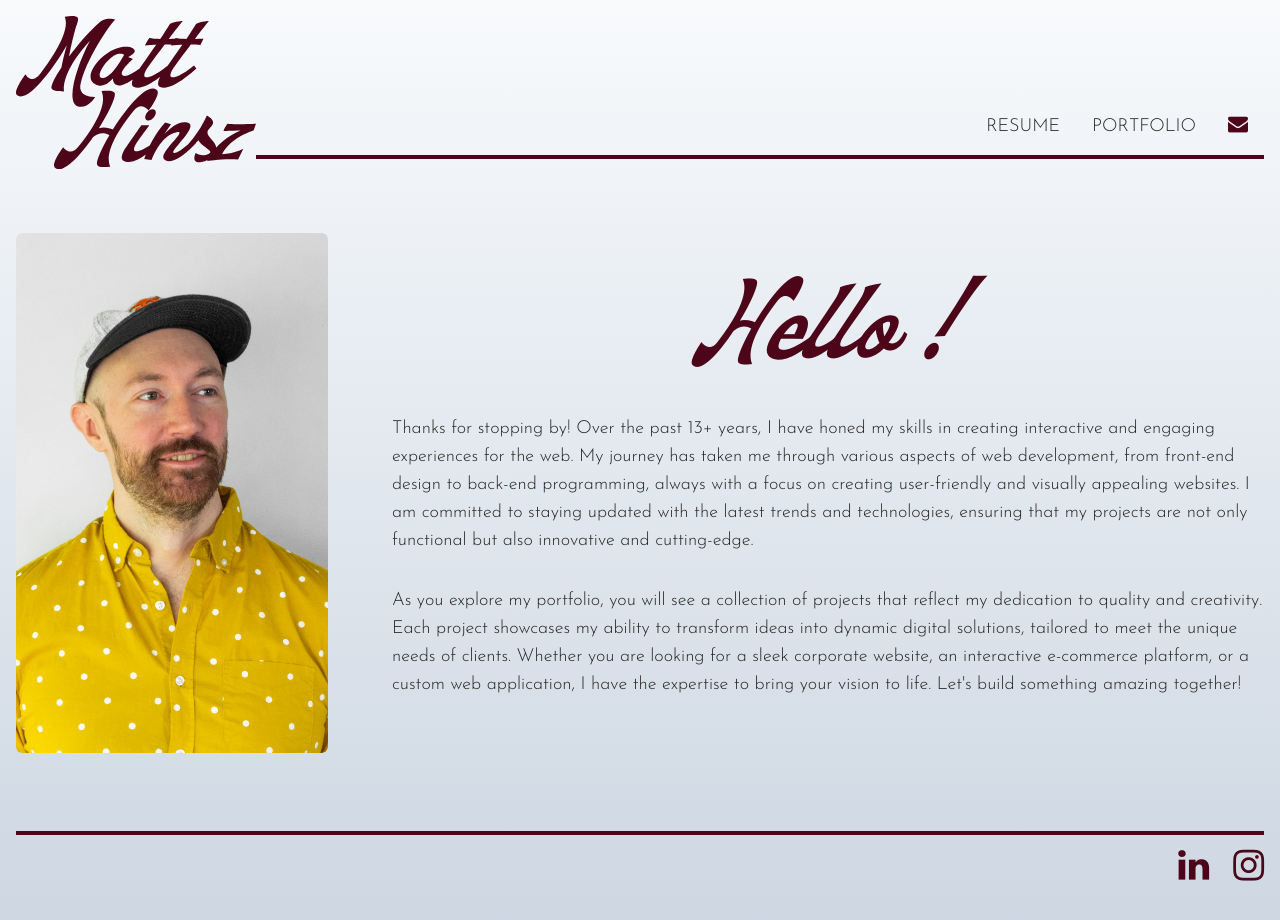
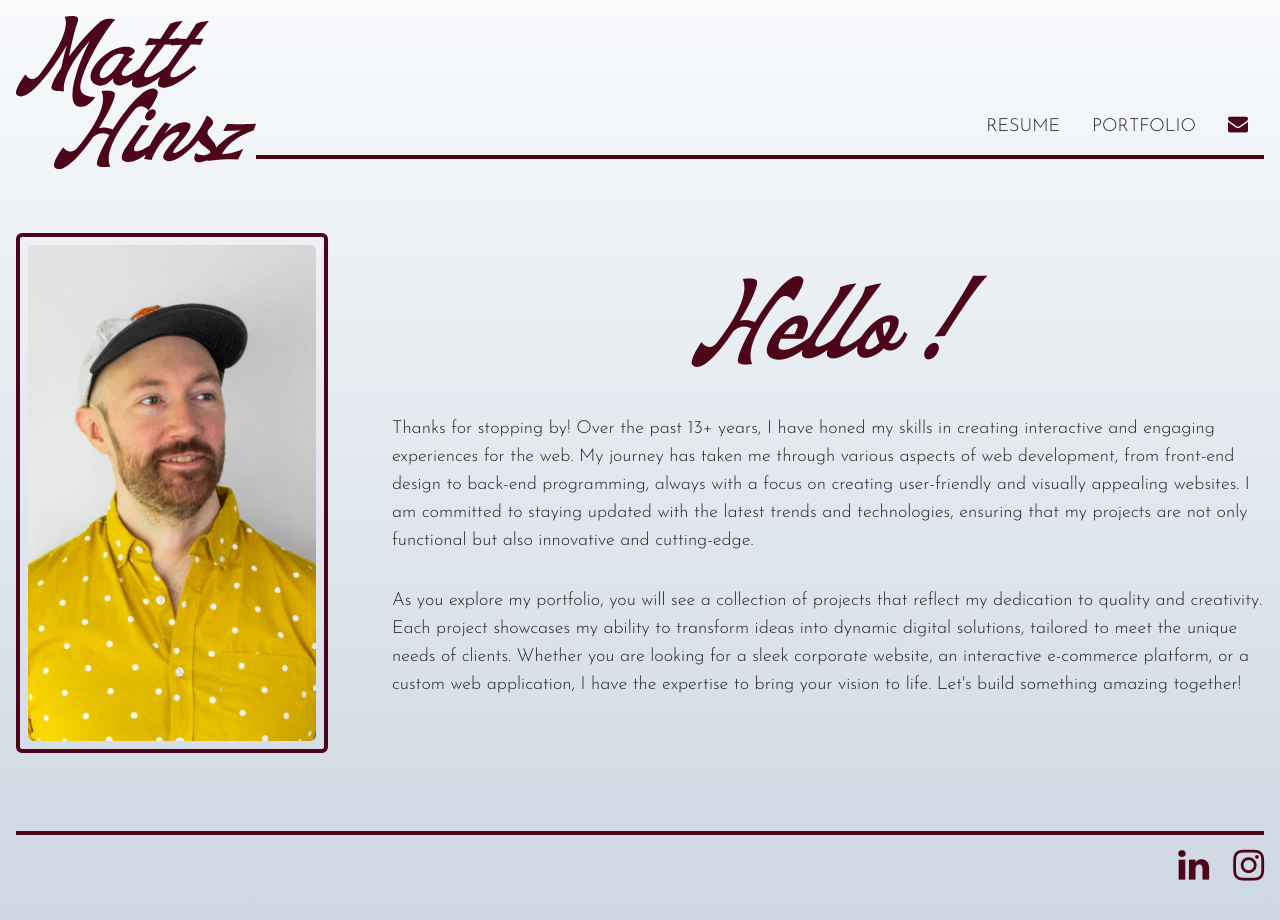
Before and after one commit to mhinsz/Matt-Hinsz-Portfolio, a React (Vite) app: page / in a window 1280 px wide. Shown: the top 920 px of the page. Built offline with nearby package versions, Linux system fonts and the light colour scheme.

Commit message:
image edit

```diff
--- a/src/components/Default.jsx
+++ b/src/components/Default.jsx
@@ -15,7 +15,7 @@ function Default(){
             layout
             className={divClass}
         >
-            <div className='w-full md:w-1/4 order-2 md:order-1 relative overflow-hidden aspect-square md:aspect-[3/5] self-stretch rounded-md'>
+            <div className='w-full md:w-1/4 order-2 md:order-1 relative overflow-hidden aspect-square md:aspect-[3/5] self-stretch p-2 border-4 border-rose-950 rounded-md'>
                 <img className="rounded-md relative object-cover h-full w-full ;" src={homeImage} />
             </div>
             <motion.div
```
Also changed, not shown: src/assets/mh-home-img.jpg.
